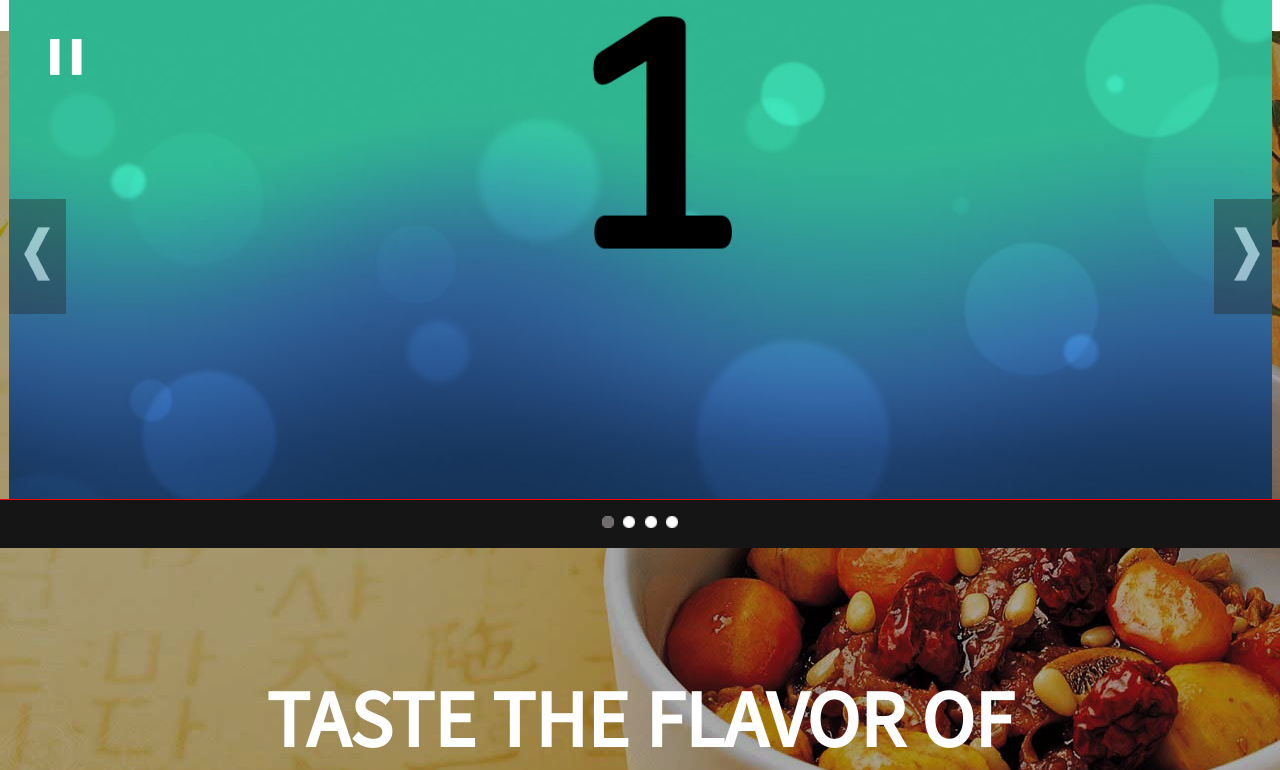
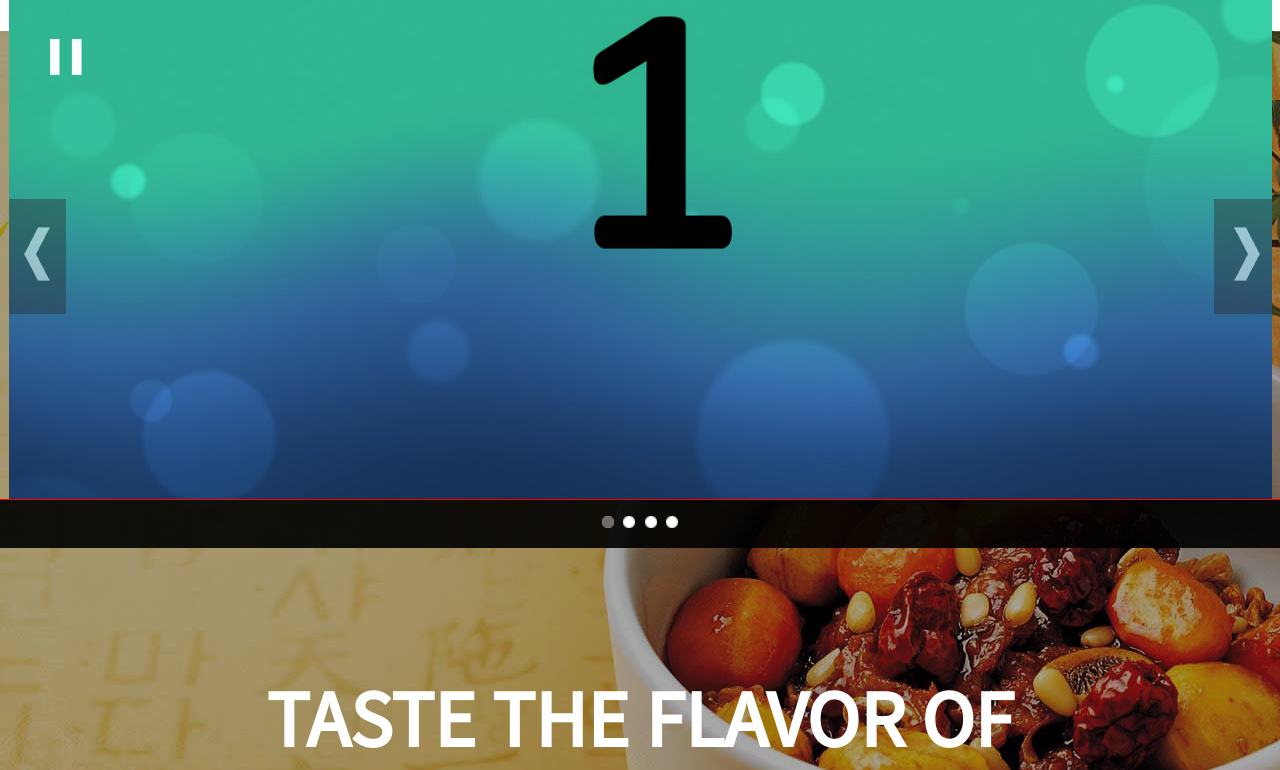
Before and after one commit to kduong781/ChinaStarlite, a PHP site: page / in a window 1280 px wide. Shown: the part 273-1043 px from the top of the page. Run offline with PHP 8.4, Linux system fonts and the light colour scheme.

Commit message:
pagination background

```diff
--- a/slider.css
+++ b/slider.css
@@ -62,7 +62,8 @@
 #pagination{
   height: 3em;
   position: relative;
-  background: #151515;/* darkish black*/
+  /*background: #151515;*//* darkish black*/
+  background: rgba(0,0,0,0.9);
   border-top: 1px solid red;
   text-align: center;
 }
```
